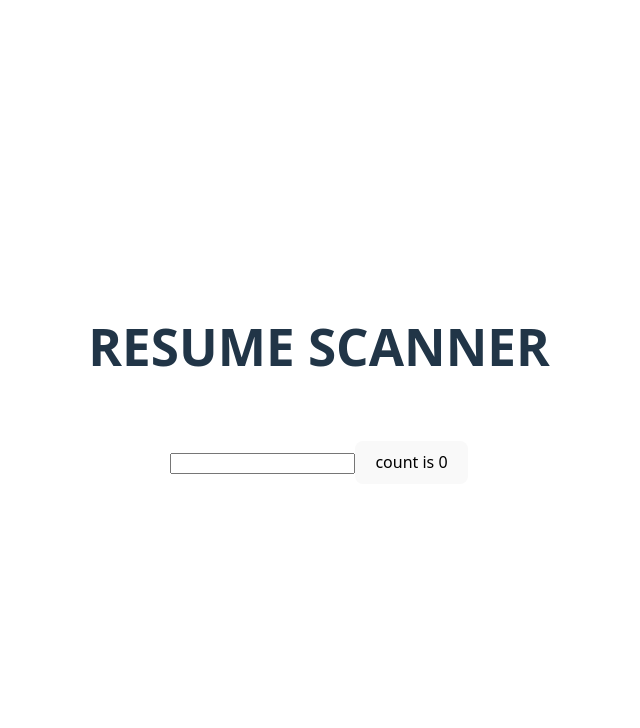
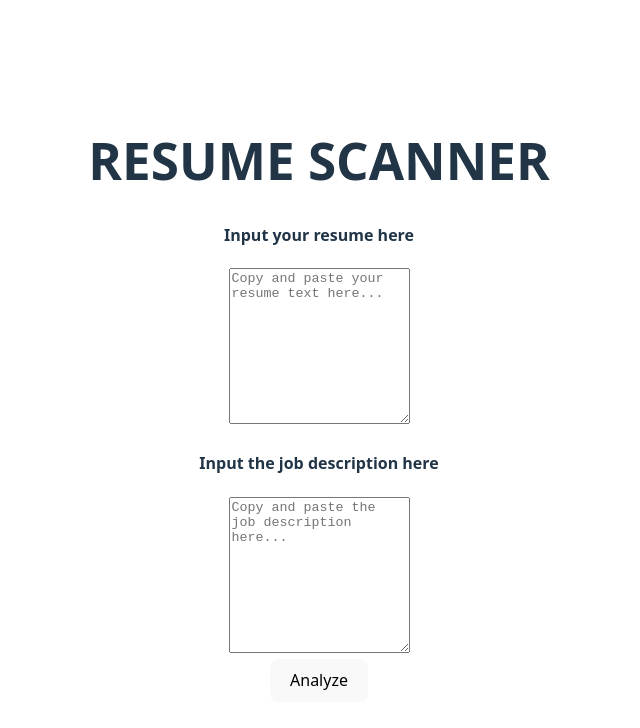
Before and after one commit to irmnt/resume-scanner, a React app in the folder frontend/: page / in a window 1280 px wide. Shown: the top 728 px of the page, without its empty margins (321-961 px from the left). Built offline with nearby package versions, Linux system fonts and the light colour scheme; the HTML template or start-up script is replaced by a standard one.

Commit message:
simple frontend design

```diff
--- a/frontend/src/App.tsx
+++ b/frontend/src/App.tsx
@@ -7,12 +7,26 @@ function App() {
   return (
     <>
       <h1>RESUME SCANNER</h1>
-      <div className="card">
-        <input />
-        <button onClick={() => setCount((count) => count + 1)}>
-          count is {count}
-        </button>
-
+      <div className="resume-input">
+        <h4>Input your resume here</h4>
+        <textarea
+        id="resume-text"
+        rows={10}       // Sets initial height (in lines of text)
+        placeholder="Copy and paste your resume text here..."
+        className="resizable-box"
+      />
+      </div>
+      <div className="jd-input">
+        <h4>Input the job description here</h4>
+        <textarea
+        id="jd-text"
+        rows={10}       // Sets initial height (in lines of text)
+        placeholder="Copy and paste the job description here..."
+        className="resizable-box"
+      />
+      </div>
+      <div className="buttons">
+        <button>Analyze</button>
       </div>
     </>
   )
```
